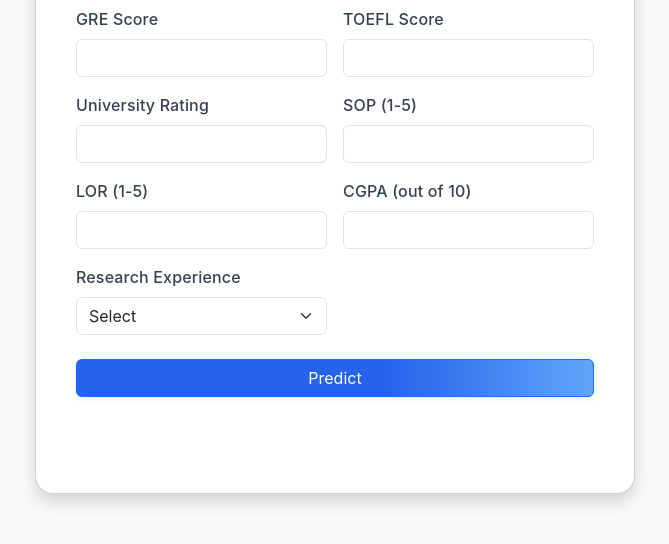
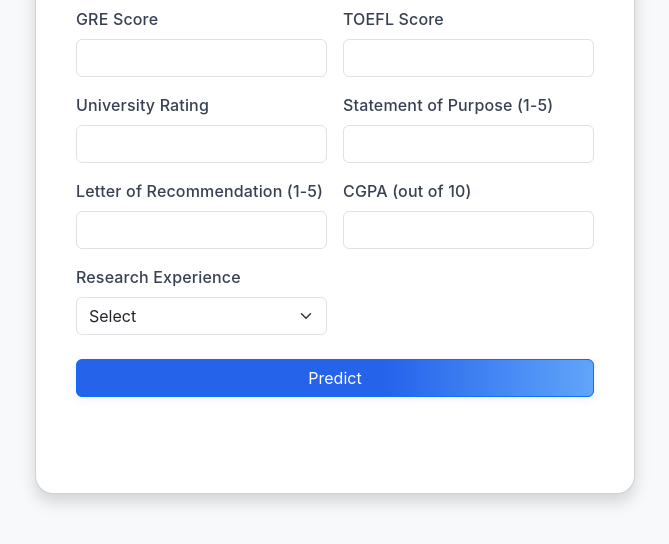
Before and after one commit to aprnagrwl/Graduate_Admission_Predictor, a plain HTML site: page index.html in a window 1280 px wide. Shown: the part 230-774 px from the top of the page, without its empty margins (305-974 px from the left). Drawn offline with nearby package versions, Linux system fonts and the light colour scheme.

Commit message:
Updating form entry names in index.html

```diff
--- a/index.html
+++ b/index.html
@@ -59,11 +59,11 @@
               <input type="number" class="form-control" id="university_rating" name="university_rating" min="1" max="5" required>
             </div>
             <div class="col-md-6">
-              <label for="sop" class="form-label">SOP (1-5)</label>
+              <label for="sop" class="form-label">Statement of Purpose (1-5)</label>
               <input type="number" step="0.1" class="form-control" id="sop" name="sop" min="1" max="5" required>
             </div>
             <div class="col-md-6">
-              <label for="lor" class="form-label">LOR (1-5)</label>
+              <label for="lor" class="form-label">Letter of Recommendation (1-5)</label>
               <input type="number" step="0.1" class="form-control" id="lor" name="lor" min="1" max="5" required>
             </div>
             <div class="col-md-6">
```
